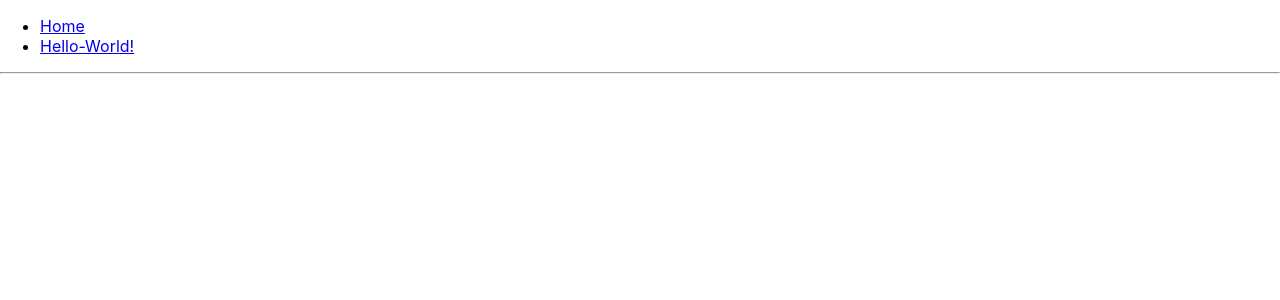
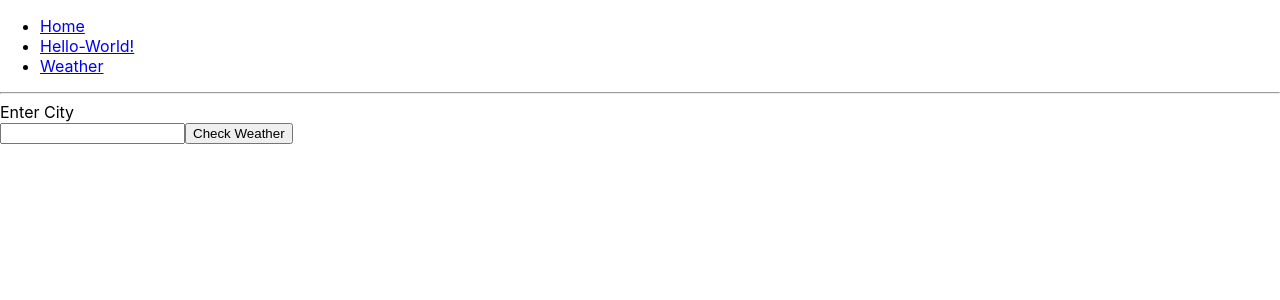
Before and after one commit to aeldaly/react-tutorial, a React (Create React App) app: page /weather in a window 1280 px wide. Shown: the top 300 px of the page. Built offline with nearby package versions, Linux system fonts and the light colour scheme.

Commit message:
homework week 3

```diff
--- a/package.json
+++ b/package.json
@@ -3,6 +3,7 @@
   "version": "0.1.0",
   "private": true,
   "dependencies": {
+    "axios": "^0.18.0",
     "react": "^16.8.6",
     "react-dom": "^16.8.6",
     "react-router-dom": "^5.0.0",
--- a/src/App.js
+++ b/src/App.js
@@ -2,8 +2,9 @@ import React from 'react';
 import { BrowserRouter as Router, Route, Link } from "react-router-dom";
 
 import './App.css';
+import Home from './pages/home'
 import HelloWorld from './pages/hello-world';
-import Home from './pages/home'
+import WeatherApp from "./pages/weather";
 
 function App() {
   return (
@@ -16,12 +17,15 @@ function App() {
           <li>
             <Link to="/hello-world">Hello-World!</Link>
           </li>
+          <li>
+            <Link to="/weather">Weather</Link>
+          </li>
         </ul>
         <hr />
       </div>
       <Route exact path="/" component={Home} />
       <Route exact path="/hello-world" component={HelloWorld} />
-
+      <Route exact path="/weather" component={WeatherApp} />
     </Router>
   );
 }
--- a/src/pages/hello-world.js
+++ b/src/pages/hello-world.js
@@ -23,7 +23,7 @@ class HelloWorld extends Component {
           type="text"
           onChange={this.handleChange.bind(this)}/>
       </div>
-    )
+    );
   }
 }
 
--- /dev/null
+++ b/src/pages/weather.js
@@ -0,0 +1,86 @@
+import React, { Component } from 'react';
+import axios from 'axios';
+
+class WeatherApp extends Component {
+  constructor(props) {
+    super(props);
+    this.handleSelectCity = this.handleSelectCity.bind(this);
+    this.state = {
+      city: null,
+      temperature: null,
+      textStyle: {
+        color: 'black'
+      }
+    };
+  }
+
+  handleSelectCity(e) {
+    e.preventDefault();
+    const city = e.target.elements.city.value.trim();
+    if (city) {
+      this.setState( () => {
+        return { city };
+      });
+    }
+    e.target.elements.city.value = '';
+
+    axios.get('https://api.openweathermap.org/data/2.5/weather', {
+      params: {
+        q: city,
+        units: "metric",
+        APPID: "5dc1ac3ffba285247e07efa5d1f03f90",
+      }
+    })
+      .then( (res) => {
+        const temperature = res.data.main.temp;
+        if (temperature) {
+          const textStyle = {
+            color: this.setColor(temperature)
+          };
+          this.setState( () => {
+            return {
+              temperature,
+              textStyle
+            };
+          });
+        }
+      })
+      .catch( (e) => {
+        alert(e.message);
+      });
+  }
+
+  setColor(temperature) {
+    if (temperature < -10) {
+      return 'STEELBLUE';
+    } else if (temperature < 0) {
+      return 'LIGHTBLUE';
+    } else if (temperature < 10) {
+      return 'DARKSEAGREEN';
+    } else if (temperature < 20) {
+      return 'GOLD';
+    } else {
+      return 'CRIMSON';
+    }
+  }
+
+  render() {
+    return (
+      <div>
+        <label>Enter City</label>
+        <form onSubmit={this.handleSelectCity}>
+          <input type="text" name="city"/>
+          <button>Check Weather</button>
+        </form>
+        <div style={this.state.textStyle}>
+          {
+            this.state.temperature &&
+            <p>Current temperature in {this.state.city}: {this.state.temperature}</p>
+          }
+        </div>
+      </div>
+    )
+  };
+}
+
+export default WeatherApp;
```
Also changed, not shown: 1 other file (tests, documents, lock files or other folders).
